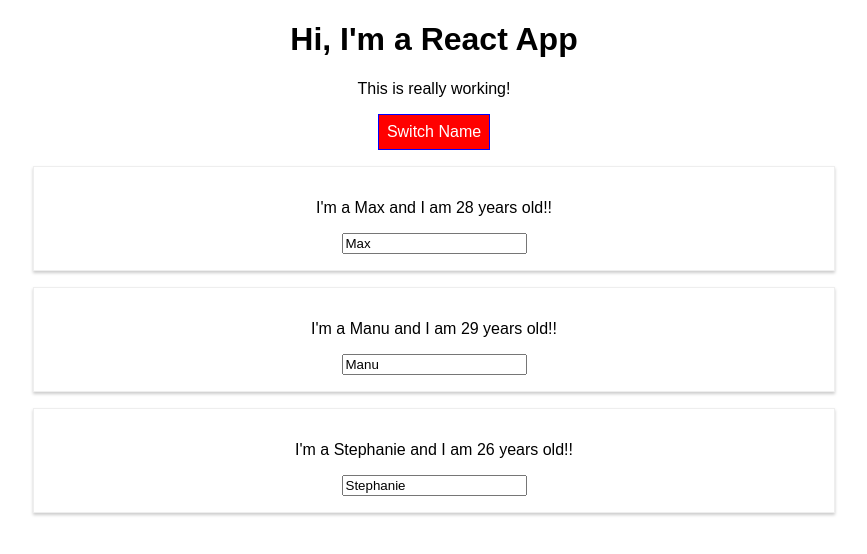
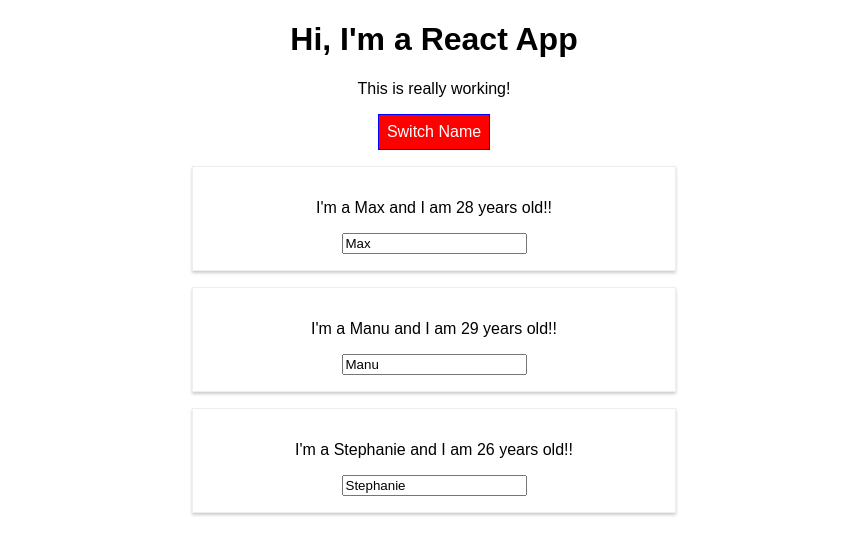
Before and after one commit to amadi5892/React_Guide, a React (Create React App) app: page / in a window 1280 px wide. Both pictures are taken after a click on the button "Switch Name". Shown: the top 554 px of the page, without its empty margins (206-1073 px from the left). Built offline with nearby package versions, Linux system fonts and the light colour scheme.

Commit message:
imported styled-components

```diff
--- a/package.json
+++ b/package.json
@@ -6,7 +6,8 @@
     "radium": "^0.26.1",
     "react": "^17.0.1",
     "react-dom": "^17.0.1",
-    "react-scripts": "1.1.5"
+    "react-scripts": "1.1.5",
+    "styled-components": "^5.2.1"
   },
   "scripts": {
     "start": "react-scripts start",
--- a/src/App.js
+++ b/src/App.js
@@ -42,7 +42,6 @@
 import React, { Component } from 'react';
 import './App.css';
 import Person from './Person/Person';
-import Radium from 'radium';
 
 class App extends Component {
   state = {
@@ -159,8 +158,9 @@ class App extends Component {
   }
 }
 
-export default Radium(App);
+export default App;
 
 // state is only usable in extended components
 // for the handlers, use the bind method over using the function call method; the function call can be inefficient
 // event.target.value allows you to dynamically change something and how handle inputs
+// wrap the rendered with <StyleRoot></StyleRoot>
--- a/src/Person/Person.css
+++ b/src/Person/Person.css
@@ -1,4 +1,4 @@
-.Person {
+/* .Person {
     width: 60%;
     margin: 16px auto;
     border: 1px solid #eee;
@@ -6,3 +6,9 @@
     padding: 16px;
     text-align: center;
 }
+
+@media (min-width: 500px) {
+    .Person {
+        width: 450px;
+    }
+} */
--- a/src/Person/Person.js
+++ b/src/Person/Person.js
@@ -1,17 +1,38 @@
 import React from 'react';
-import './Person.css';
-import Radium from 'radium';
+// import './Person.css';
+import styled from 'styled-components';
+
+const StyledDiv = styled.div`
+    width: 60%;
+    margin: 16px auto;
+    border: 1px solid #eee;
+    box-shadow: 0 2px 3px #ccc;
+    padding: 16px;
+    text-align: center;
+
+
+@media (min-width: 500px) {
+        width: 450px;
+}
+`;
 
 const person = (props) => {
+    const style = {
+        '@media (min-width: 500px)': {
+            width: '450px'
+        }
+    }
+
     return (
-        <div className="Person">
+        // <div className="Person" style={style}>
+        <StyledDiv>
             <p onClick={props.click} >I'm a {props.name} and I am {props.age} years old!!</p>
             <p>{props.children}</p>
             <input type="text" onChange={props.changed} value={props.name} />
-        </div>
+        </StyledDiv>
     )
 }
 
-export default Radium(person);
+export default person;
 
 // a component is a function returning some JSX
```
Also changed, not shown: 1 other file (tests, documents, lock files or other folders).
